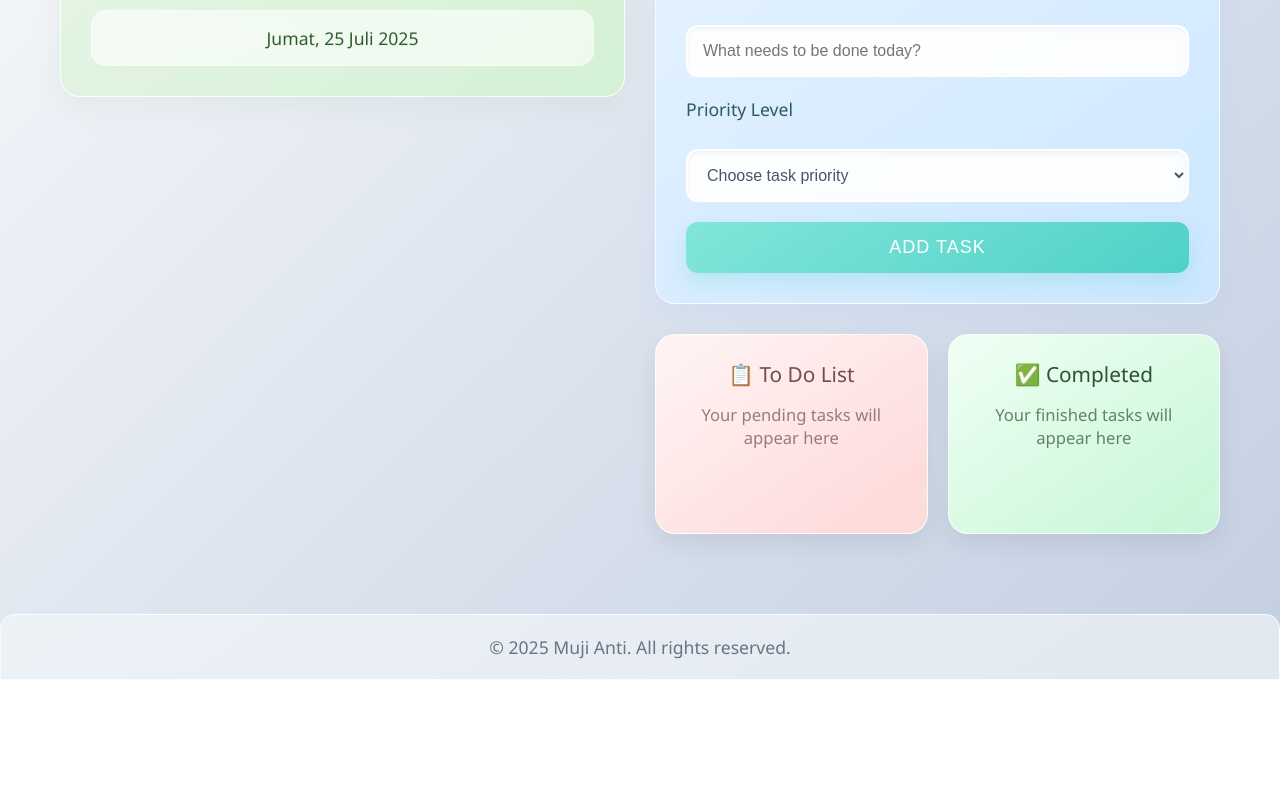
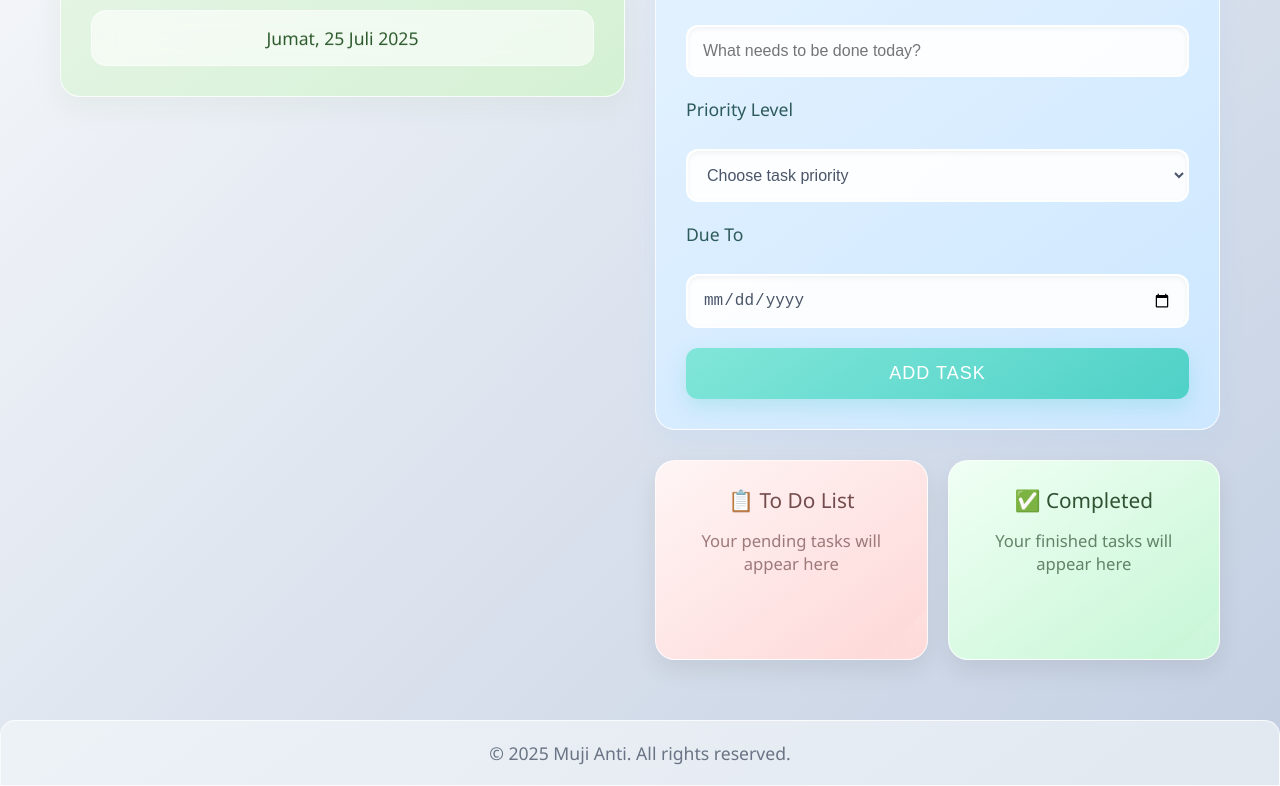
Before and after one commit to margaeryJr/mission4-todo-list, a plain HTML site: page index.html in a window 1280 px wide. Shown: the part 146-932 px from the top of the page. Before the commit the page ends 826 px from the top, so only its background shows below. Drawn offline with Linux system fonts and the light colour scheme.

Commit message:
menambahkan due to date

```diff
--- a/index.html
+++ b/index.html
@@ -29,6 +29,8 @@
             <option value="high">🌟 High Priority</option>
           </select>
 
+          <label for="due-to">Due To</label>
+          <input type="date" />
           <button type="submit">Add Task</button>
         </form>
       </div>
```
